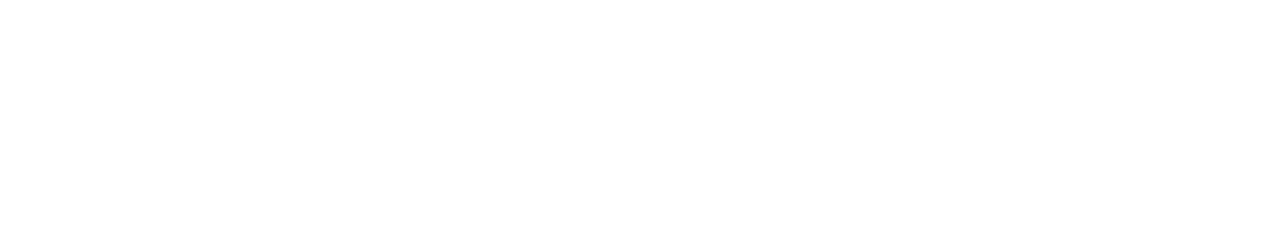
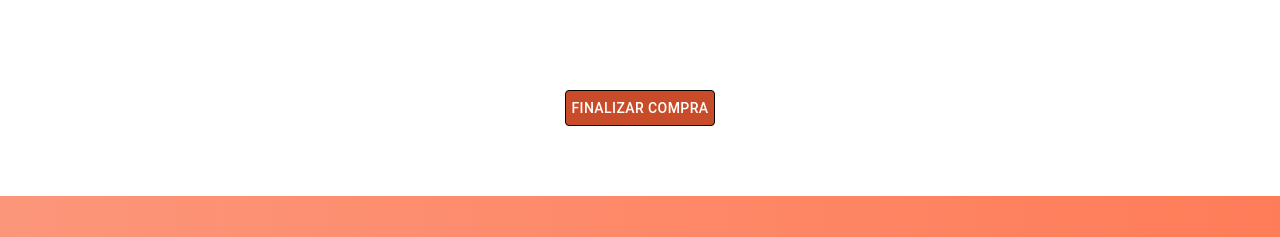
Before and after one commit to lucasmasini/HomeFood, a React (Create React App) app: page /products in a window 1280 px wide. Shown: the part 493-730 px from the top of the page. Built offline with nearby package versions, Linux system fonts and the light colour scheme; no server answers.

Commit message:
Agregando boton de finalizar compra

```diff
--- a/src/components/ItemCounts/ItemCount.jsx
+++ b/src/components/ItemCounts/ItemCount.jsx
@@ -1,7 +1,6 @@
 import {useState} from 'react';
 import Button from '@mui/material/Button';
 import Typography from '@mui/material/Typography';
-import { Link } from 'react-router-dom';
 
 const ItemCount = ({stock,titleAdd,titleLess,initial,AddQuantity,LessQuantity,finishBuy}) => {
     if(stock === 0){initial = 0;};
@@ -15,7 +14,6 @@ const ItemCount = ({stock,titleAdd,titleLess,initial,AddQuantity,LessQuantity,fi
     const onAdd = () =>{
         finishBuy(stockButton,stock);
     }
-    const ruta = '/cart';
 
     return(
         <>
@@ -23,9 +21,7 @@ const ItemCount = ({stock,titleAdd,titleLess,initial,AddQuantity,LessQuantity,fi
             <Typography>{stockButton}</Typography>
             <Button style={buttonHandler} onClick={handlerLess}>{titleLess}</Button>
             <Button style={buttonAdd} onClick={onAdd}>
-                <Link to={ruta} style={{textDecoration: 'none', color:'white'}}>
-                    Agregar al carrito
-                </Link>
+                Agregar al carrito
             </Button>
         </>
     );
--- a/src/components/ItemDetailContainer/ItemDetailContainer.jsx
+++ b/src/components/ItemDetailContainer/ItemDetailContainer.jsx
@@ -1,7 +1,9 @@
 import ItemDetail from '../ItemDetail/ItemDetail';
 import ItemExpanded from '../ItemDetail/itemExpanded';
 
+
 const ItemDetailContainer = ({products}) => {
+    const ruta = '/cart';
     return (
         <>
             {
--- a/src/pages/ItemListContainer/ItemListContainer.jsx
+++ b/src/pages/ItemListContainer/ItemListContainer.jsx
@@ -1,41 +1,40 @@
 import ItemDetailContainer from '../../components/ItemDetailContainer/ItemDetailContainer';
-import { useState,useEffect } from 'react';
+import { useState, useEffect } from 'react';
 import LinearProgress from '@mui/material/LinearProgress';
 import Box from '@mui/material/Box';
-import {useParams} from 'react-router-dom';
+import { useParams } from 'react-router-dom';
+import { Button } from '@mui/material';
+import { Link } from 'react-router-dom';
+import { padding } from '@mui/system';
 
 const ItemListContainer = () => {
-    const [products,setProducts] = useState([]);
-    const [loanding,setLoanding] = useState(true);
-    const [error,setError] = useState(false);
-    const {name} = useParams();
+    const [products, setProducts] = useState([]);
+    const [loanding, setLoanding] = useState(true);
+    const [error, setError] = useState(false);
+    const { name } = useParams();
 
-    const getItem = async ()=>{
-        try{
+    const getItem = async () => {
+        try {
             const response = await fetch('https://mocki.io/v1/26013644-68fd-4f36-a1dc-5d7392e653b5');
             const data = await response.json();
-            (name)?
+            (name) ?
                 (setProducts(data.filter(product => product.category === name))
-            ):(
+                ) : (
                     setProducts(data));
         }
-        catch{
+        catch {
             setError(true);
         }
-        finally{
+        finally {
             setLoanding(false);
         }
     }
 
+    useEffect(() => {
+        setTimeout(() => { getItem() }, 1500);
+    }, [name])
 
-
-    useEffect(()=>{
-        setTimeout(()=>{getItem()},1500);
-    },[name])
-
-
-
-
+    const ruta = '/cart';
     return (
         <>
             <div className='cardContainer' style={cardContainer}>
@@ -43,14 +42,20 @@ const ItemListContainer = () => {
                     (<Box sx={{ width: '100%' }}>
                         <LinearProgress />
                     </Box>
-                ):( error ?
+                    ) : (error ?
                         (<h1>Lo sentimos, no se pudo cargar los productos</h1>
-                ):(
-                    <ItemDetailContainer products={products}/>
+                        ) : (
+                            <ItemDetailContainer products={products} />
                         )
                     )
                 }
-
+            </div>
+            <div style={finishButtonContainer}>
+                <Button style={finishButton}>
+                    <Link to={ruta} style={{ textDecoration: 'none', color: 'white' }}>
+                        Finalizar compra
+                    </Link>
+                </Button>
             </div>
 
         </>
@@ -73,5 +78,23 @@ const cardContainer = {
     padding: '2em 0 0 1.2em',
     rowGap: '2.5em',
     columnGap: '.5em',
-    marginBottom: '300px',
+
 };
+
+const finishButtonContainer = {
+    display: 'flex',
+    justifyContent : 'center',
+    alignItems: 'center',
+    marginTop: 40,
+    padding: 20
+}
+
+const finishButton ={
+    backgroundColor: '#c94c2a',
+    border: '0.1px solid black',
+    color:'white',
+    height:'100%',
+    fontSize: 14,
+    padding: 5,
+    marginBottom: '50px',
+}
```
Lines whose indentation alone changed are shown as unchanged.
